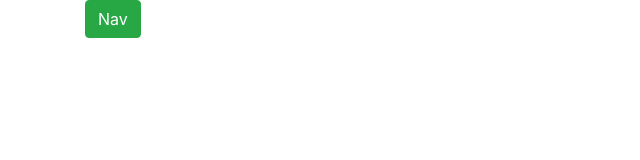
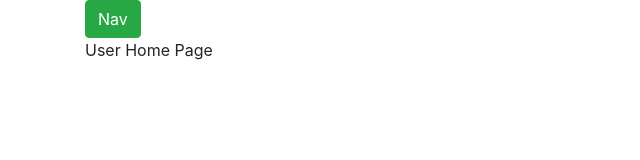
Before and after one commit to 19nov-java-sps/MovieClient, an Angular app in the folder movie-client/: page / in a window 1280 px wide. Shown: the top 160 px of the page, without its empty margins (0-640 px from the left). Built offline with nearby package versions, Linux system fonts and the light colour scheme.

Commit message:
user home component

```diff
--- a/movie-client/src/app/app.component.html
+++ b/movie-client/src/app/app.component.html
@@ -1,5 +1,5 @@
 <div class="container">
     <app-navbar></app-navbar>
-
+    <app-user-home></app-user-home>
     <router-outlet></router-outlet>
 </div>
--- a/movie-client/src/app/app.module.ts
+++ b/movie-client/src/app/app.module.ts
@@ -4,11 +4,13 @@ import { NgModule } from '@angular/core';
 import { AppRoutingModule } from './app-routing.module';
 import { AppComponent } from './app.component';
 import { NavbarComponent } from './components/navbar/navbar.component';
+import { UserHomeComponent } from './components/user-home/user-home.component';
 
 @NgModule({
   declarations: [
     AppComponent,
-    NavbarComponent
+    NavbarComponent,
+    UserHomeComponent
   ],
   imports: [
     BrowserModule,
--- /dev/null
+++ b/movie-client/src/app/components/user-home/user-home.component.html
@@ -0,0 +1 @@
+<p>User Home Page</p>
--- /dev/null
+++ b/movie-client/src/app/components/user-home/user-home.component.ts
@@ -0,0 +1,15 @@
+import { Component, OnInit } from '@angular/core';
+
+@Component({
+  selector: 'app-user-home',
+  templateUrl: './user-home.component.html',
+  styleUrls: ['./user-home.component.css']
+})
+export class UserHomeComponent implements OnInit {
+
+  constructor() { }
+
+  ngOnInit() {
+  }
+
+}
```
Also changed, not shown: movie-client/src/app/components/user-home/user-home.component.css (added), 1 other file (tests, documents, lock files or other folders).
